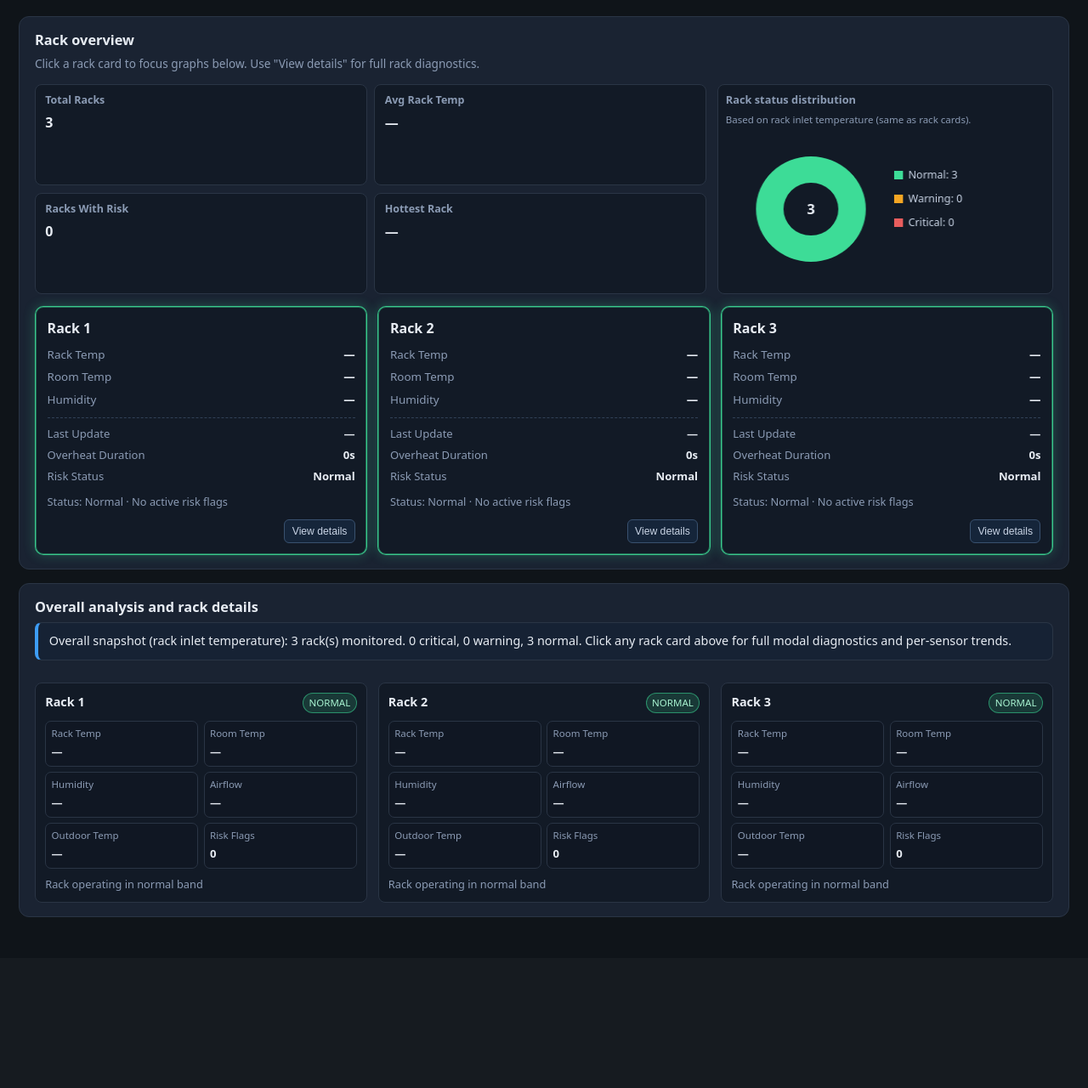
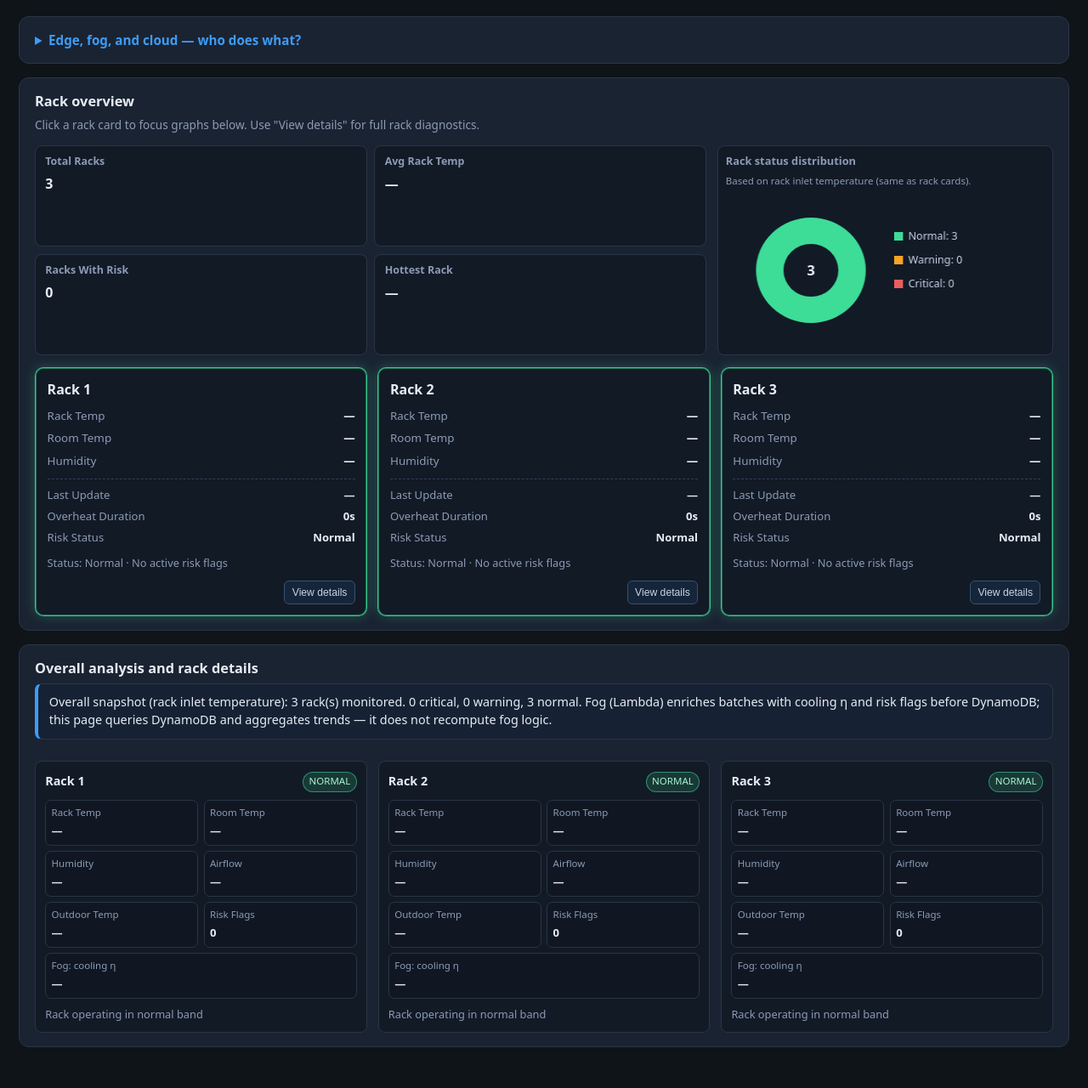
Before and after one commit to AbhishekMudaraddi/FogAndEdge, a Flask app: page / in a window 1280 px wide. Shown: the part 121-1401 px from the top of the page at 85% size. Before the commit the page ends 1200 px from the top, so only its background shows below. Run offline with Flask 3, Linux system fonts and the light colour scheme.

Commit message:
changes in front end

```diff
--- a/cloud_app/static/css/style.css
+++ b/cloud_app/static/css/style.css
@@ -45,6 +45,37 @@ body {
   padding: 1rem 1.1rem;
   border: 1px solid #2a3545;
   margin-bottom: 1rem;
+}
+
+details.data-flow {
+  cursor: pointer;
+}
+
+details.data-flow summary {
+  font-weight: 600;
+  font-size: 0.95rem;
+  color: var(--accent);
+}
+
+details.data-flow .data-flow-body {
+  margin-top: 0.75rem;
+  padding-top: 0.75rem;
+  border-top: 1px dashed #314157;
+}
+
+details.data-flow .data-flow-body p {
+  margin: 0 0 0.65rem;
+  font-size: 0.86rem;
+  color: var(--text);
+  line-height: 1.45;
+}
+
+details.data-flow .data-flow-body code {
+  font-size: 0.78rem;
+  background: #101723;
+  padding: 0.12rem 0.35rem;
+  border-radius: 4px;
+  border: 1px solid #2a3545;
 }
 
 .panel h2 { margin: 0 0 0.3rem; font-size: 1.02rem; }
@@ -309,6 +340,10 @@ body {
   font-size: 0.8rem;
 }
 
+.rack-detail-fog {
+  grid-column: 1 / -1;
+}
+
 .modal.hidden {
   display: none;
 }
@@ -389,6 +424,17 @@ body {
   border-bottom: 1px solid #2a3545;
   padding: 0.42rem 0.3rem;
   text-align: left;
+}
+
+.modal-table th[scope="row"] {
+  color: var(--muted);
+  font-weight: 600;
+  width: 42%;
+}
+
+.modal-hint-inline {
+  color: var(--muted);
+  font-size: 0.72rem;
 }
 
 .chip {
--- a/cloud_app/static/js/dashboard.js
+++ b/cloud_app/static/js/dashboard.js
@@ -88,6 +88,26 @@
     const item = row && row[key] ? row[key] : null;
     if (!item) return "—";
     return `${Number(item.value).toFixed(2)} ${item.unit || ""}`;
+  }
+
+  /** Fog (Lambda) copies the same enrichment onto every sensor row for that batch. */
+  function firstLatestRow(latest) {
+    for (const st of SENSOR_ORDER) {
+      if (latest && latest[st]) return latest[st];
+    }
+    return null;
+  }
+
+  function fogCoolingEfficiency(latest) {
+    const row = firstLatestRow(latest);
+    if (!row || row.cooling_efficiency == null || row.cooling_efficiency === "") return null;
+    const n = Number(row.cooling_efficiency);
+    return Number.isFinite(n) ? n : null;
+  }
+
+  function formatFogCoolingEfficiency(latest) {
+    const n = fogCoolingEfficiency(latest);
+    return n === null ? "—" : n.toFixed(4);
   }
 
   /**
@@ -347,6 +367,9 @@
         `<div><span>Airflow</span><strong>${metricCell(latest, "airflow")}</strong></div>` +
         `<div><span>Outdoor Temp</span><strong>${metricCell(latest, "outdoor_temperature")}</strong></div>` +
         `<div><span>Risk Flags</span><strong>${riskCount(latest)}</strong></div>` +
+        `<div class="rack-detail-fog"><span>Fog: cooling η</span><strong title="(room−outdoor)/rack, computed in Lambda">${formatFogCoolingEfficiency(
+          latest
+        )}</strong></div>` +
         "</div>" +
         `<p class="rack-detail-note">${rackHealthNarrative(latest)}</p>`;
       rackDetailsList.appendChild(block);
@@ -357,7 +380,7 @@
       insightEl.textContent =
         `Overall snapshot (rack inlet temperature): ${rows.length} rack(s) monitored. ${critical} critical, ${warning} warning, ${
           rows.length - critical - warning
-        } normal. Click any rack card above for full modal diagnostics and per-sensor trends.`;
+        } normal. Fog (Lambda) enriches batches with cooling η and risk flags before DynamoDB; this page queries DynamoDB and aggregates trends — it does not recompute fog logic.`;
     }
     if (chartsTitle) chartsTitle.textContent = "Overall analysis and rack details";
   }
@@ -604,6 +627,17 @@
       if (flagRow.static_risk) riskFlags.push("Static risk flagged (low humidity)");
     }
 
+    const ce = fogCoolingEfficiency(latestByType || {});
+    const ceDisplay = ce === null ? "— (needs rack, room, outdoor in same batch)" : ce.toFixed(6);
+    const fogTable =
+      `<table class="modal-table modal-table--compact"><tbody>` +
+      `<tr><th scope="row">Cooling efficiency η</th><td>${ceDisplay} <span class="modal-hint-inline">(room−outdoor)/rack</span></td></tr>` +
+      `<tr><th scope="row">Overheating</th><td>${flagRow && flagRow.overheating ? "Yes" : "No"}</td></tr>` +
+      `<tr><th scope="row">Cooling failure</th><td>${flagRow && flagRow.cooling_failure ? "Yes" : "No"}</td></tr>` +
+      `<tr><th scope="row">Static risk</th><td>${flagRow && flagRow.static_risk ? "Yes" : "No"}</td></tr>` +
+      `<tr><th scope="row">Active flag count</th><td>${riskCount(latestByType || {})}</td></tr>` +
+      `</tbody></table>`;
+
     const trendRows = sensorResults
       .map((r) => `<tr><td>${LABELS[r.st]}</td><td>${r.trend}</td><td>${r.volatility}</td></tr>`)
       .join("");
@@ -630,6 +664,9 @@
       `<div class="modal-pie-wrap"><h5>Sensor state (now)</h5><canvas id="modal-health-pie" width="200" height="200"></canvas><p class="modal-pie-legend">By per-sensor thresholds (not rack card rule).</p></div>` +
       `<div class="modal-banners">${buildModalBanners(latestByType, sensorResults, riskFlags)}</div>` +
       `</div></section>` +
+      `<section class="modal-section"><h4>Fog layer output (Lambda → DynamoDB)</h4>` +
+      `<p class="modal-section-hint">These fields are computed when SQS messages are processed, then stored on each reading. The cloud app only reads and visualizes them (no duplicate fog logic).</p>${fogTable}` +
+      `<p class="modal-section-hint">Tip: structured JSON logs per rack batch appear in CloudWatch (filter <code>enrichment_batch</code>).</p></section>` +
       `<section class="modal-section"><h4>Trend charts (oldest → newest)</h4><p class="modal-section-hint">Dashed lines on rack temperature: warning ${RACK_TEMP_WARN_C}°C and critical ${RACK_TEMP_CRIT_C}°C.</p>` +
       `<div class="modal-charts-grid">${chartBoxes}</div></section>` +
       `<section class="modal-section"><h4>Current readings</h4><table class="modal-table"><thead><tr><th>Sensor</th><th>Value</th><th>State</th></tr></thead><tbody>${sensorHealthRows(
--- a/cloud_app/templates/dashboard.html
+++ b/cloud_app/templates/dashboard.html
@@ -14,6 +14,25 @@
     </header>
 
     <main class="layout">
+      <details class="data-flow panel">
+        <summary>Edge, fog, and cloud — who does what?</summary>
+        <div class="data-flow-body">
+          <p>
+            <strong>Edge</strong> simulates 5 sensor types per rack and publishes batches to <strong>SQS</strong> on a configurable interval
+            (<code>SENSOR_FREQUENCY</code>, <code>DISPATCH_RATE</code>).
+          </p>
+          <p>
+            <strong>Fog (Lambda)</strong> consumes each message, derives <strong>cooling efficiency</strong> and boolean <strong>risk flags</strong>
+            from the batch, attaches TTL, and writes enriched items to <strong>DynamoDB</strong>. Check CloudWatch logs for structured JSON lines
+            (<code>event: enrichment_batch</code>) with <code>rack_id</code>, <code>flag_count</code>, and <code>cooling_efficiency</code>.
+          </p>
+          <p>
+            <strong>Cloud (this app)</strong> queries DynamoDB, serves the dashboard, computes <strong>aggregates and charts</strong> in the browser —
+            it does not re-run Lambda logic; it displays fog outputs stored on each reading.
+          </p>
+        </div>
+      </details>
+
       <section class="panel">
         <h2>Rack overview</h2>
         <p class="hint">Click a rack card to focus graphs below. Use "View details" for full rack diagnostics.</p>
```
Also changed, not shown: lambda_fog/lambda_function.py (+57 -1 lines), README.md.
